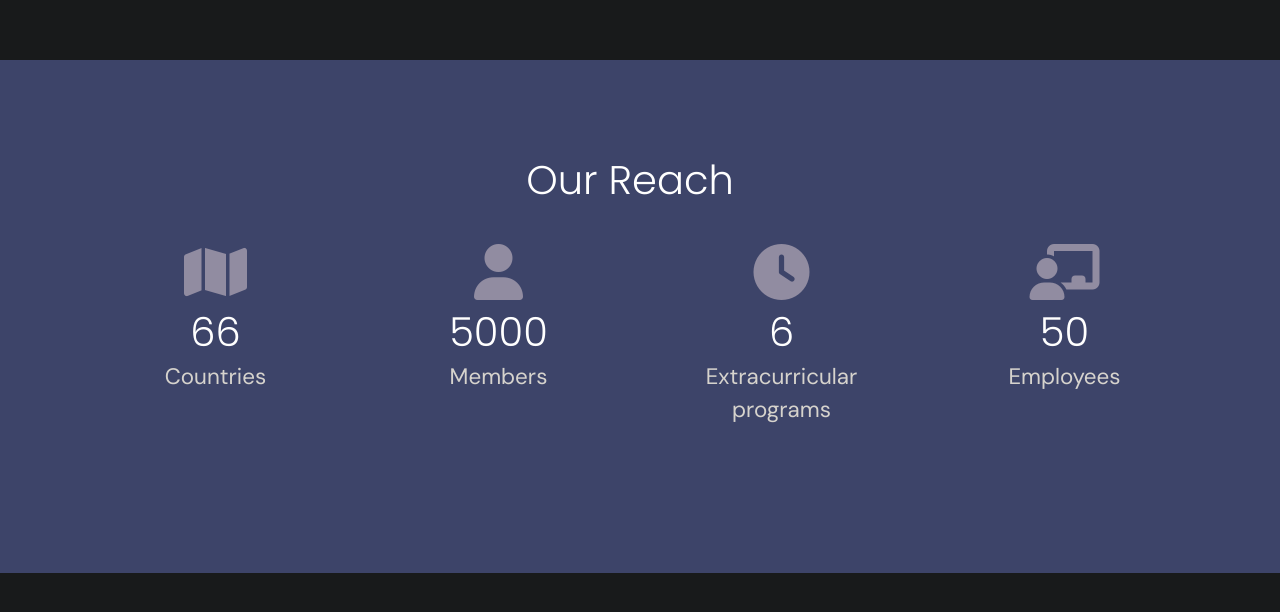
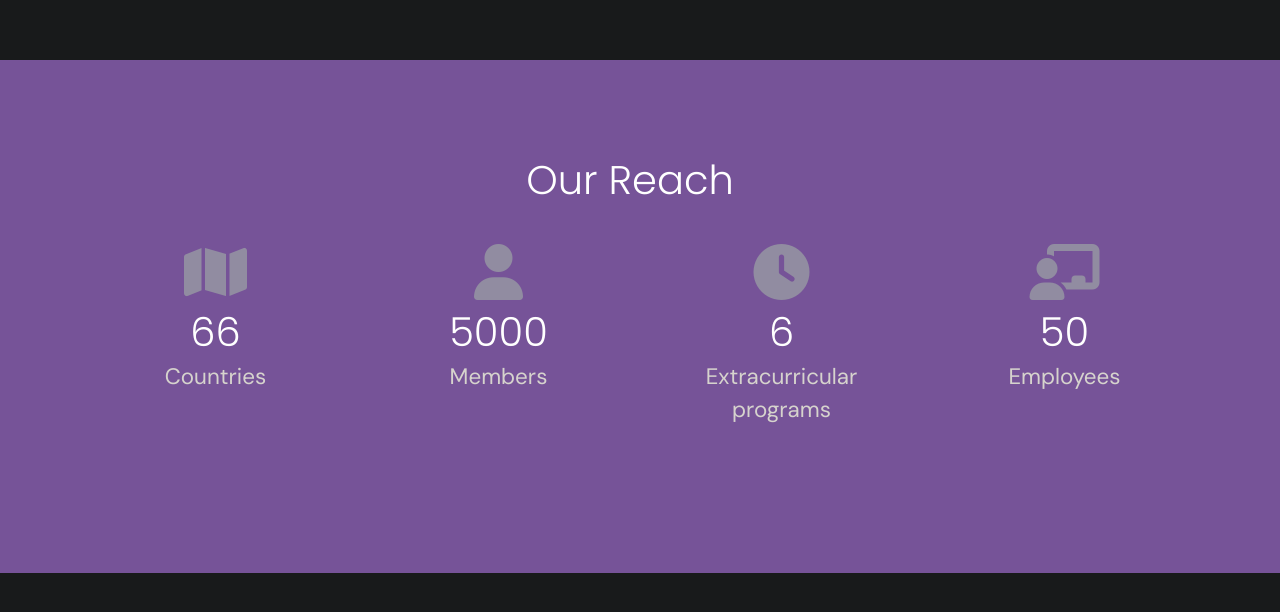
Before and after one commit to manntalati/Silverline-College-Counseling-Expansion, a React (Vite) app in the folder frontend/: page / in a window 1280 px wide. Shown: the part 2098-2710 px from the top of the page. Built offline with nearby package versions, Linux system fonts and the light colour scheme.

Commit message:
changed color
changed the preexisting colors from #3D4469 to #765398

```diff
--- a/frontend/src/App.css
+++ b/frontend/src/App.css
@@ -58,11 +58,11 @@
 }
 
 .light.accent {
-    color: #3d4469;
+    color: #765398;
 }
 
 .light.accent-bg {
-    background-color: #3d4469;
+    background-color: #765398;
 }
 
 /* Navbar color for light mode */
--- a/frontend/src/components/Reach.tsx
+++ b/frontend/src/components/Reach.tsx
@@ -29,7 +29,7 @@ const Reach: React.FC = () => {
       <div
         className="container-fluid p-5 text-center"
         style={{
-          backgroundColor: "#3D4469",
+          backgroundColor: "#765398",
         }}
       >
         <h1 className="text-white my-5">Our Reach</h1>
```
